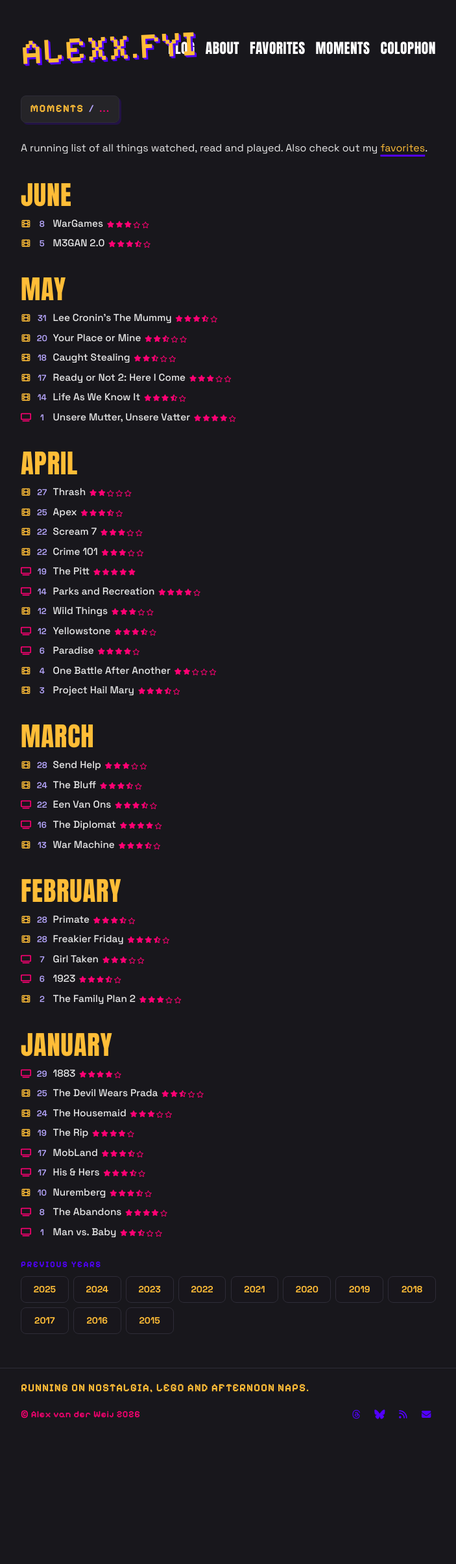
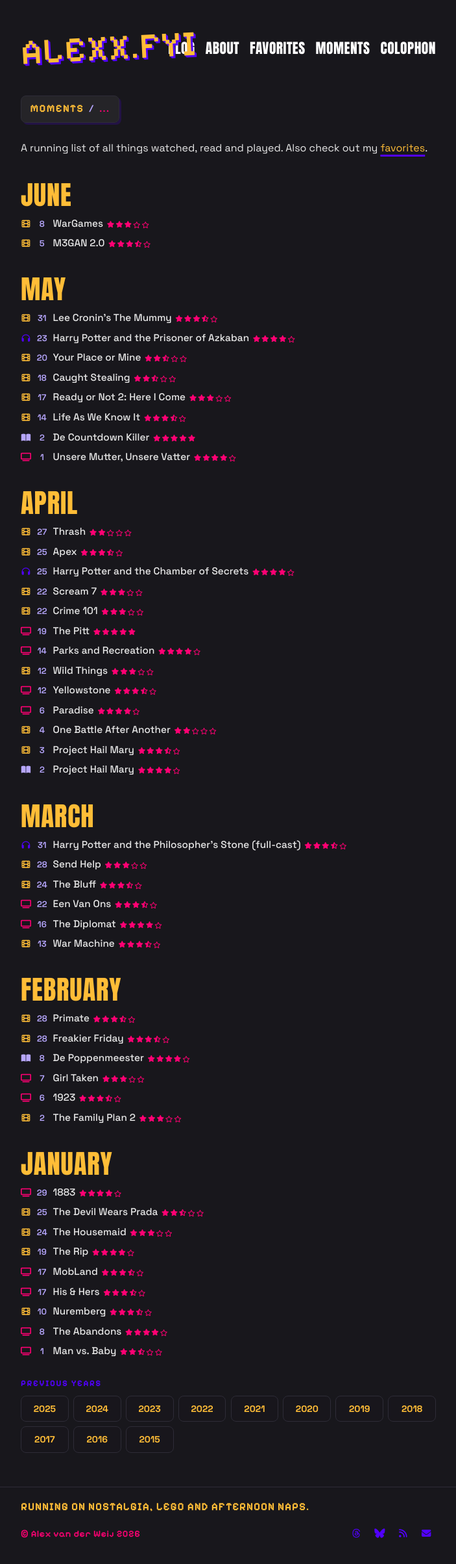
Before and after one commit to Alxndrrr/alexx.fyi, a Jekyll site: the page built from _pages/moments.md, in a window 1280 px wide. Shown: the whole page at 65% size, without its empty margins (288-991 px from the left). Built offline with Jekyll 4.4.1, drawn with Linux system fonts in a browser that asks for light colours; some web fonts are replaced; before the commit the page ends 2223 px from its top, so only the background shows below that.

Commit message:
Now/boeken

```diff
--- a/_pages/moments.md
+++ b/_pages/moments.md
@@ -39,6 +39,14 @@
         <span class="moment-item__rating" aria-label="3.5 out of 5 stars"><i class="fa-solid fa-star" aria-hidden="true"></i><i class="fa-solid fa-star" aria-hidden="true"></i><i class="fa-solid fa-star" aria-hidden="true"></i><i class="fa-solid fa-star-half-stroke" aria-hidden="true"></i><i class="fa-regular fa-star" aria-hidden="true"></i></span>
       </span>
     </div>
+    <div class="moment-item moment-item--audio">
+      <span class="moment-item__icon" aria-label="Audiobook"><i class="fa-solid fa-headphones" aria-hidden="true"></i></span>
+      <time class="moment-item__day" datetime="2026-05-23">23</time>
+      <span class="moment-item__text">
+        <span class="moment-item__title">Harry Potter and the Prisoner of Azkaban</span>
+        <span class="moment-item__rating" aria-label="4 out of 5 stars"><i class="fa-solid fa-star" aria-hidden="true"></i><i class="fa-solid fa-star" aria-hidden="true"></i><i class="fa-solid fa-star" aria-hidden="true"></i><i class="fa-solid fa-star" aria-hidden="true"></i><i class="fa-regular fa-star" aria-hidden="true"></i></span>
+      </span>
+    </div>
     <div class="moment-item moment-item--movie">
       <span class="moment-item__icon" aria-label="Movie"><i class="fa-solid fa-film" aria-hidden="true"></i></span>
       <time class="moment-item__day" datetime="2026-05-20">20</time>
@@ -71,6 +79,14 @@
         <span class="moment-item__rating" aria-label="3.5 out of 5 stars"><i class="fa-solid fa-star" aria-hidden="true"></i><i class="fa-solid fa-star" aria-hidden="true"></i><i class="fa-solid fa-star" aria-hidden="true"></i><i class="fa-solid fa-star-half-stroke" aria-hidden="true"></i><i class="fa-regular fa-star" aria-hidden="true"></i></span>
       </span>
     </div>
+    <div class="moment-item moment-item--book">
+      <span class="moment-item__icon" aria-label="Book"><i class="fa-solid fa-book-open" aria-hidden="true"></i></span>
+      <time class="moment-item__day" datetime="2026-05-02">2</time>
+      <span class="moment-item__text">
+        <span class="moment-item__title">De Countdown Killer</span>
+        <span class="moment-item__rating" aria-label="5 out of 5 stars"><i class="fa-solid fa-star" aria-hidden="true"></i><i class="fa-solid fa-star" aria-hidden="true"></i><i class="fa-solid fa-star" aria-hidden="true"></i><i class="fa-solid fa-star" aria-hidden="true"></i><i class="fa-solid fa-star" aria-hidden="true"></i></span>
+      </span>
+    </div>
     <div class="moment-item moment-item--tv">
       <span class="moment-item__icon" aria-label="TV show"><i class="fa-solid fa-tv" aria-hidden="true"></i></span>
       <time class="moment-item__day" datetime="2026-05-01">1</time>
@@ -99,6 +115,14 @@
       <span class="moment-item__text">
         <span class="moment-item__title">Apex</span>
         <span class="moment-item__rating" aria-label="3.5 out of 5 stars"><i class="fa-solid fa-star" aria-hidden="true"></i><i class="fa-solid fa-star" aria-hidden="true"></i><i class="fa-solid fa-star" aria-hidden="true"></i><i class="fa-solid fa-star-half-stroke" aria-hidden="true"></i><i class="fa-regular fa-star" aria-hidden="true"></i></span>
+      </span>
+    </div>
+    <div class="moment-item moment-item--audio">
+      <span class="moment-item__icon" aria-label="Audiobook"><i class="fa-solid fa-headphones" aria-hidden="true"></i></span>
+      <time class="moment-item__day" datetime="2026-04-25">25</time>
+      <span class="moment-item__text">
+        <span class="moment-item__title">Harry Potter and the Chamber of Secrets</span>
+        <span class="moment-item__rating" aria-label="4 out of 5 stars"><i class="fa-solid fa-star" aria-hidden="true"></i><i class="fa-solid fa-star" aria-hidden="true"></i><i class="fa-solid fa-star" aria-hidden="true"></i><i class="fa-solid fa-star" aria-hidden="true"></i><i class="fa-regular fa-star" aria-hidden="true"></i></span>
       </span>
     </div>
     <div class="moment-item moment-item--movie">
@@ -173,12 +197,28 @@
         <span class="moment-item__rating" aria-label="3.5 out of 5 stars"><i class="fa-solid fa-star" aria-hidden="true"></i><i class="fa-solid fa-star" aria-hidden="true"></i><i class="fa-solid fa-star" aria-hidden="true"></i><i class="fa-solid fa-star-half-stroke" aria-hidden="true"></i><i class="fa-regular fa-star" aria-hidden="true"></i></span>
       </span>
     </div>
+    <div class="moment-item moment-item--book">
+      <span class="moment-item__icon" aria-label="Book"><i class="fa-solid fa-book-open" aria-hidden="true"></i></span>
+      <time class="moment-item__day" datetime="2026-04-02">2</time>
+      <span class="moment-item__text">
+        <span class="moment-item__title">Project Hail Mary</span>
+        <span class="moment-item__rating" aria-label="4 out of 5 stars"><i class="fa-solid fa-star" aria-hidden="true"></i><i class="fa-solid fa-star" aria-hidden="true"></i><i class="fa-solid fa-star" aria-hidden="true"></i><i class="fa-solid fa-star" aria-hidden="true"></i><i class="fa-regular fa-star" aria-hidden="true"></i></span>
+      </span>
+    </div>
   </div>
 </section>
 
 <section class="moments-month" aria-labelledby="moments-2026-03">
   <h2 id="moments-2026-03">March</h2>
   <div class="moments-list">
+    <div class="moment-item moment-item--audio">
+      <span class="moment-item__icon" aria-label="Audiobook"><i class="fa-solid fa-headphones" aria-hidden="true"></i></span>
+      <time class="moment-item__day" datetime="2026-03-31">31</time>
+      <span class="moment-item__text">
+        <span class="moment-item__title">Harry Potter and the Philosopher's Stone (full-cast)</span>
+        <span class="moment-item__rating" aria-label="3.5 out of 5 stars"><i class="fa-solid fa-star" aria-hidden="true"></i><i class="fa-solid fa-star" aria-hidden="true"></i><i class="fa-solid fa-star" aria-hidden="true"></i><i class="fa-solid fa-star-half-stroke" aria-hidden="true"></i><i class="fa-regular fa-star" aria-hidden="true"></i></span>
+      </span>
+    </div>
     <div class="moment-item moment-item--movie">
       <span class="moment-item__icon" aria-label="Movie"><i class="fa-solid fa-film" aria-hidden="true"></i></span>
       <time class="moment-item__day" datetime="2026-03-28">28</time>
@@ -239,6 +279,14 @@
       <span class="moment-item__text">
         <span class="moment-item__title">Freakier Friday</span>
         <span class="moment-item__rating" aria-label="3.5 out of 5 stars"><i class="fa-solid fa-star" aria-hidden="true"></i><i class="fa-solid fa-star" aria-hidden="true"></i><i class="fa-solid fa-star" aria-hidden="true"></i><i class="fa-solid fa-star-half-stroke" aria-hidden="true"></i><i class="fa-regular fa-star" aria-hidden="true"></i></span>
+      </span>
+    </div>
+    <div class="moment-item moment-item--book">
+      <span class="moment-item__icon" aria-label="Book"><i class="fa-solid fa-book-open" aria-hidden="true"></i></span>
+      <time class="moment-item__day" datetime="2026-02-08">8</time>
+      <span class="moment-item__text">
+        <span class="moment-item__title">De Poppenmeester</span>
+        <span class="moment-item__rating" aria-label="4 out of 5 stars"><i class="fa-solid fa-star" aria-hidden="true"></i><i class="fa-solid fa-star" aria-hidden="true"></i><i class="fa-solid fa-star" aria-hidden="true"></i><i class="fa-solid fa-star" aria-hidden="true"></i><i class="fa-regular fa-star" aria-hidden="true"></i></span>
       </span>
     </div>
     <div class="moment-item moment-item--tv">
--- a/_sass/_alexx.scss
+++ b/_sass/_alexx.scss
@@ -614,6 +614,10 @@
 
 .moment-item--book .moment-item__icon {
   color: var(--color-muted);
+}
+
+.moment-item--audio .moment-item__icon {
+  color: var(--color-accent-purple);
 }
 
 .moment-item__day,
```
